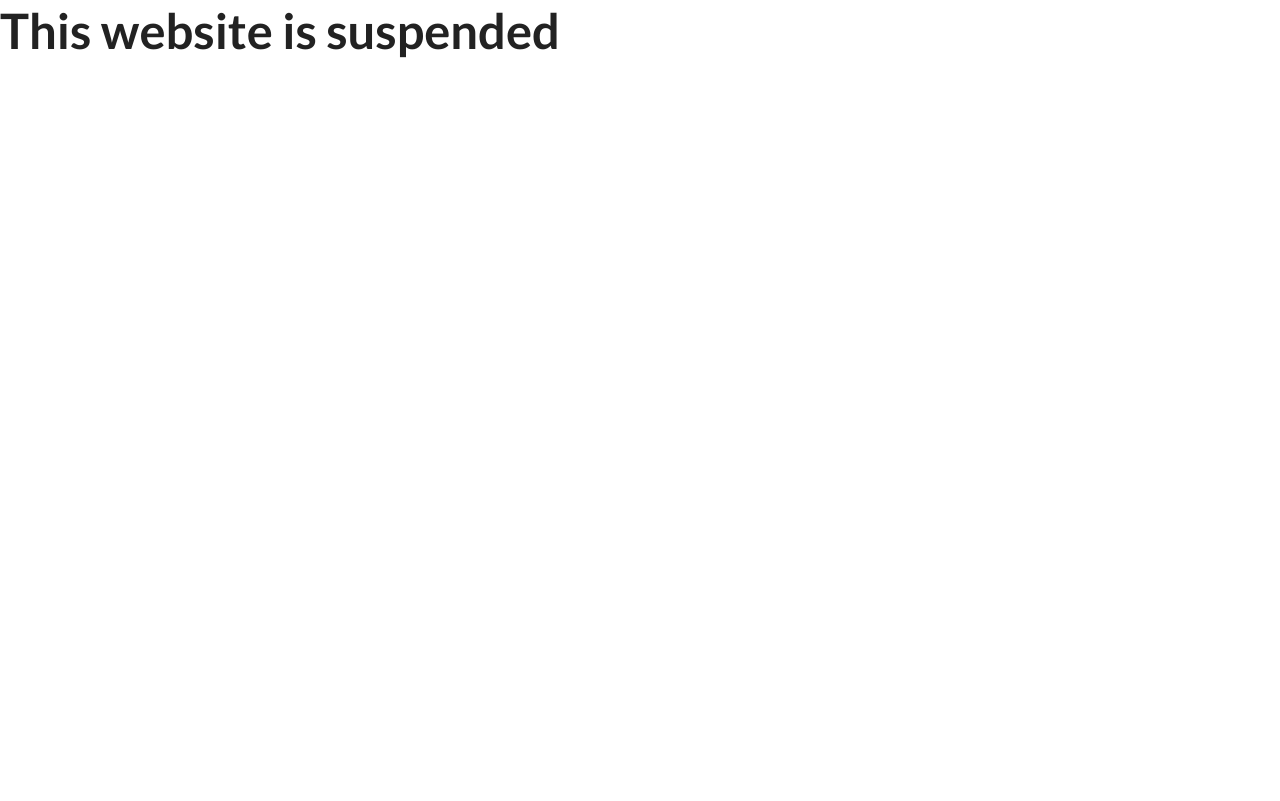
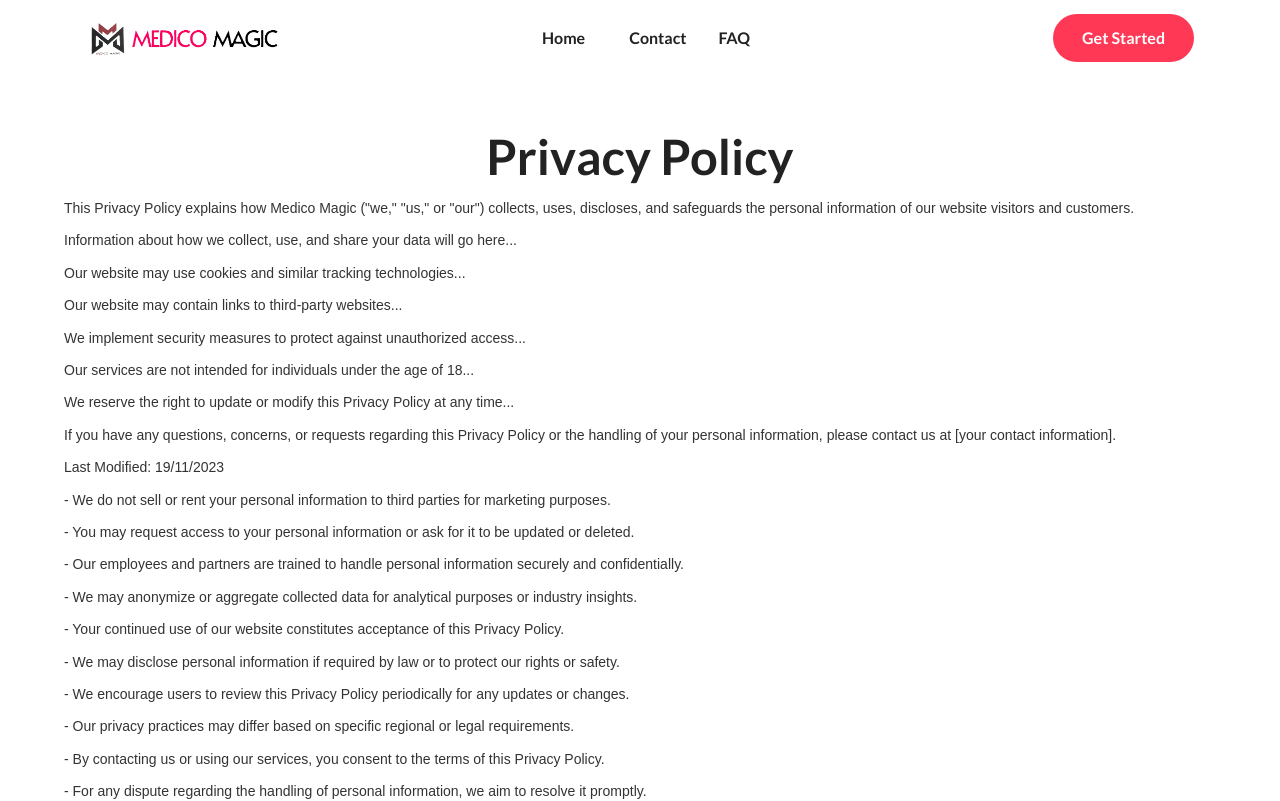
Before and after one commit to ankitpanchal534/one-08, a Next.js app: page /privacy-policy in a window 1280 px wide. Shown: the top 801 px of the page. Built offline with nearby package versions, Linux system fonts and the light colour scheme; what tailwind-bootstrap-grid would draw is missing.

Commit message:
Update _app.js

```diff
--- a/pages/_app.js
+++ b/pages/_app.js
@@ -54,8 +54,8 @@ const App = ({ Component, pageProps }) => {
           content="width=device-width, initial-scale=1, maximum-scale=5"
         />
       </Head>
-            <h1>This website is suspended</h1>
-{/* <Component {...pageProps} /> */}
+           {/* <h1>This website is suspended</h1>*/}
+ <Component {...pageProps} />
     </>
   );
 };
```
